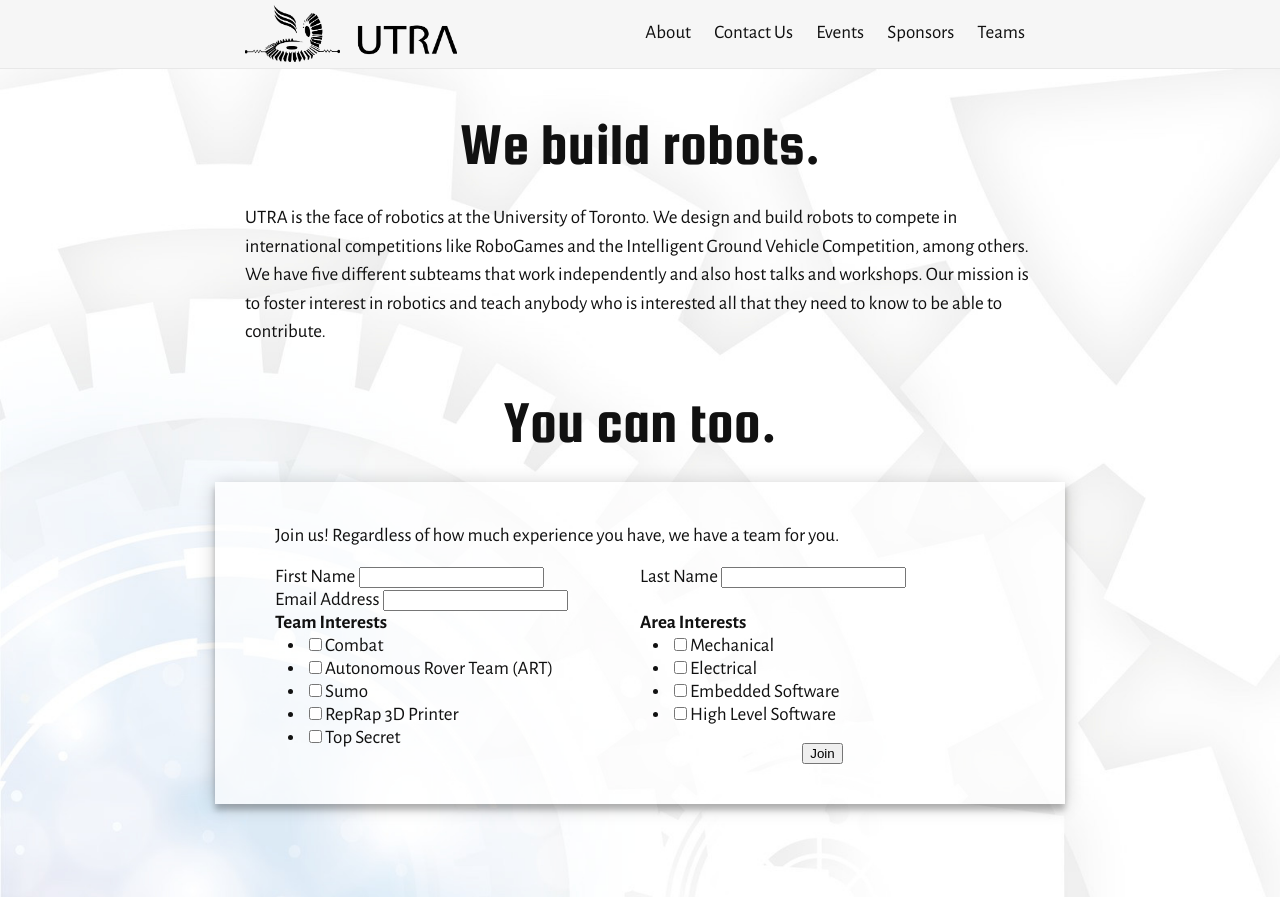
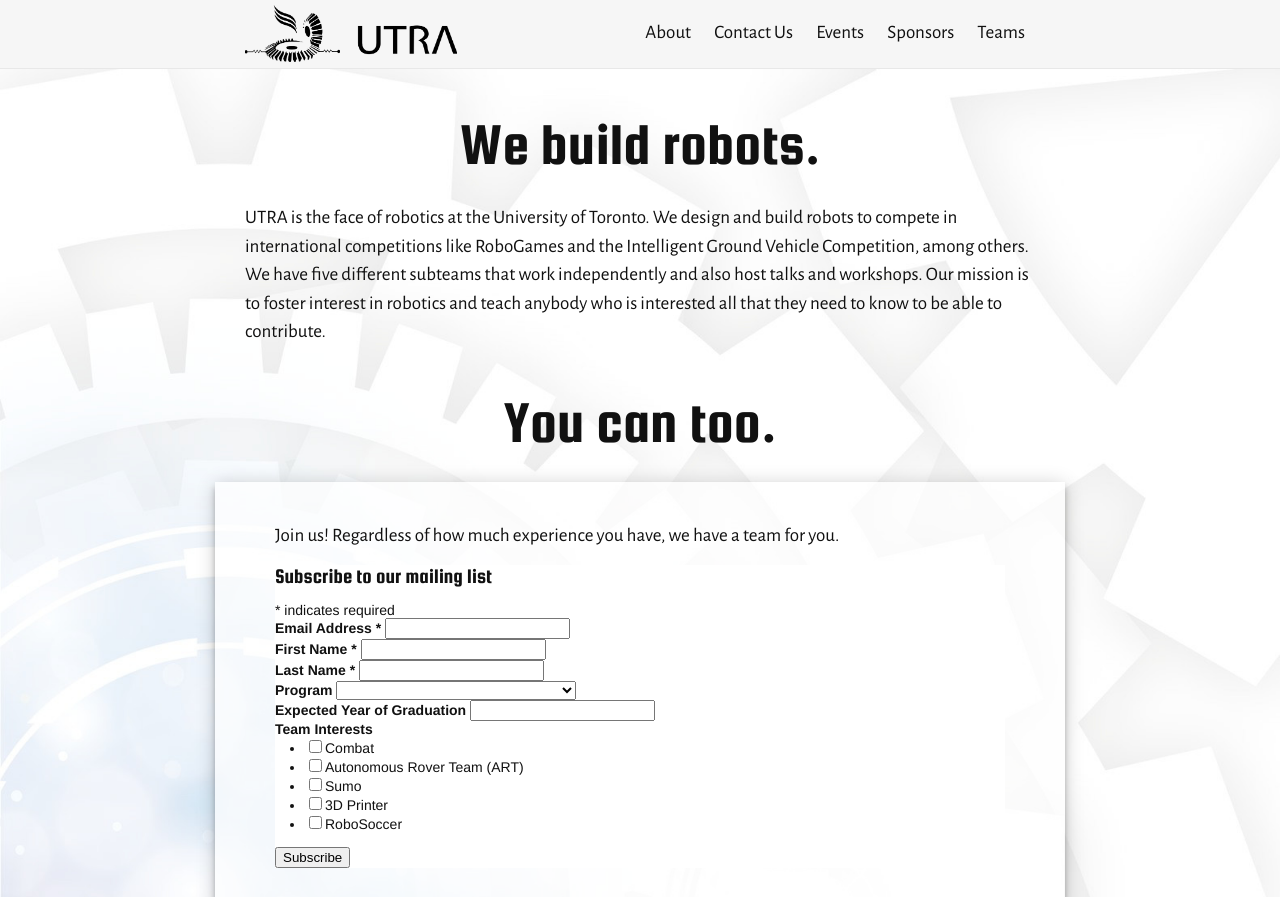
Before and after one commit to utra/utra-old-website, a Jekyll site: the page built from index.html, in a window 1280 px wide, cut to the strip 0-897 px from the top of the page. Built offline with Jekyll 4.4.1, drawn with Linux system fonts in a browser that asks for light colours; comment, search, counter and statistics services are not loaded.

Commit message:
Updated website form

```diff
--- a/_includes/signup.html
+++ b/_includes/signup.html
@@ -1,63 +1,68 @@
 <!-- Begin MailChimp Signup Form -->
-<link href="//cdn-images.mailchimp.com/embedcode/classic-081711.css" rel="stylesheet" type="text/css">
+<link href="//cdn-images.mailchimp.com/embedcode/classic-10_7.css" rel="stylesheet" type="text/css">
 <style type="text/css">
-	#mc_embed_signup{clear:left; font:19px Alegreya Sans,Helvetica,Arial,sans-serif; font-weight: 300}
-  #button-container{text-align : center !important;}
-  .half-width{
-     float:left !important;
-     width:48% !important;
-     clear:none !important;
-   }
-	 #mc_embed_signup form {padding : 0}
-	#mc_embed_signup .mc-field-group{width: 98%}
-  .half-width:first-child{margin-right:2%;}
+  #mc_embed_signup{background:#fff; clear:left; font:14px Helvetica,Arial,sans-serif; }
   /* Add your own MailChimp form style overrides in your site stylesheet or in this style block.
      We recommend moving this block and the preceding CSS link to the HEAD of your HTML file. */
 </style>
 <div id="mc_embed_signup">
 <form action="//utra.us4.list-manage.com/subscribe/post?u=278107b7e9cd8e64fd055c220&amp;id=a785f8e453" method="post" id="mc-embedded-subscribe-form" name="mc-embedded-subscribe-form" class="validate" target="_blank" novalidate>
     <div id="mc_embed_signup_scroll">
-<div class="row">
-  <div class="mc-field-group half-width">
-  	<label for="mce-FNAME">First Name </label>
+  <h2>Subscribe to our mailing list</h2>
+<div class="indicates-required"><span class="asterisk">*</span> indicates required</div>
+<div class="mc-field-group">
+  <label for="mce-EMAIL">Email Address  <span class="asterisk">*</span>
+</label>
+  <input type="email" value="" name="EMAIL" class="required email" id="mce-EMAIL">
+</div>
+<div class="mc-field-group">
+  <label for="mce-FNAME">First Name  <span class="asterisk">*</span>
+</label>
   <input type="text" value="" name="FNAME" class="required" id="mce-FNAME">
 </div>
-  <div class="mc-field-group half-width">
-  	<label for="mce-LNAME">Last Name </label>
+<div class="mc-field-group">
+  <label for="mce-LNAME">Last Name  <span class="asterisk">*</span>
+</label>
   <input type="text" value="" name="LNAME" class="required" id="mce-LNAME">
 </div>
+<div class="mc-field-group">
+  <label for="mce-MMERGE3">Program </label>
+  <select name="MMERGE3" class="" id="mce-MMERGE3">
+  <option value=""></option>
+  <option value="Chemical Engineering">Chemical Engineering</option>
+<option value="Civil Engineering">Civil Engineering</option>
+<option value="Electrical and Computer Engineering">Electrical and Computer Engineering</option>
+<option value="Engineering Science">Engineering Science</option>
+<option value="Industrial (Systems) Engineering">Industrial (Systems) Engineering</option>
+<option value="Material Science and Engineering">Material Science and Engineering</option>
+<option value="Mechanical Engineering">Mechanical Engineering</option>
+<option value="Mineral Engineering">Mineral Engineering</option>
+<option value="TrackOne">TrackOne</option>
+<option value="Other">Other</option>
+
+  </select>
 </div>
 <div class="mc-field-group">
-	<label for="mce-EMAIL">Email Address </label>
-	<input type="email" value="" name="EMAIL" class="required email" id="mce-EMAIL">
+  <label for="mce-GRADYEAR">Expected Year of Graduation </label>
+  <input type="text" value="" name="GRADYEAR" class="" id="mce-GRADYEAR">
 </div>
-<div class="row">
-<div class="mc-field-group input-group half-width">
+<div class="mc-field-group input-group">
     <strong>Team Interests </strong>
     <ul><li><input type="checkbox" value="1" name="group[17885][1]" id="mce-group[17885]-17885-0"><label for="mce-group[17885]-17885-0">Combat</label></li>
 <li><input type="checkbox" value="2" name="group[17885][2]" id="mce-group[17885]-17885-1"><label for="mce-group[17885]-17885-1">Autonomous Rover Team (ART)</label></li>
 <li><input type="checkbox" value="4" name="group[17885][4]" id="mce-group[17885]-17885-2"><label for="mce-group[17885]-17885-2">Sumo</label></li>
-<li><input type="checkbox" value="16" name="group[17885][16]" id="mce-group[17885]-17885-3"><label for="mce-group[17885]-17885-3">RepRap 3D Printer</label></li>
-<li><input type="checkbox" value="512" name="group[17885][512]" id="mce-group[17885]-17885-4"><label for="mce-group[17885]-17885-4">Top Secret</label></li>
+<li><input type="checkbox" value="8" name="group[17885][8]" id="mce-group[17885]-17885-3"><label for="mce-group[17885]-17885-3">3D Printer</label></li>
+<li><input type="checkbox" value="16" name="group[17885][16]" id="mce-group[17885]-17885-4"><label for="mce-group[17885]-17885-4">RoboSoccer</label></li>
 </ul>
-</div>
-<div class="mc-field-group input-group half-width">
-    <strong>Area Interests </strong>
-    <ul><li><input type="checkbox" value="32" name="group[17889][32]" id="mce-group[17889]-17889-0"><label for="mce-group[17889]-17889-0">Mechanical</label></li>
-<li><input type="checkbox" value="64" name="group[17889][64]" id="mce-group[17889]-17889-1"><label for="mce-group[17889]-17889-1">Electrical</label></li>
-<li><input type="checkbox" value="128" name="group[17889][128]" id="mce-group[17889]-17889-2"><label for="mce-group[17889]-17889-2">Embedded Software</label></li>
-<li><input type="checkbox" value="256" name="group[17889][256]" id="mce-group[17889]-17889-3"><label for="mce-group[17889]-17889-3">High Level Software</label></li>
-</ul>
-</div>
 </div>
   <div id="mce-responses" class="clear">
     <div class="response" id="mce-error-response" style="display:none"></div>
     <div class="response" id="mce-success-response" style="display:none"></div>
   </div>    <!-- real people should not fill this in and expect good things - do not remove this or risk form bot signups-->
-    <div style="position: absolute; left: -5000px;"><input type="text" name="b_278107b7e9cd8e64fd055c220_a785f8e453" tabindex="-1" value=""></div>
-    <div class="clear" id="button-container"><input type="submit" value="Join" name="subscribe" id="mc-embedded-subscribe" class="button"></div>
+    <div style="position: absolute; left: -5000px;" aria-hidden="true"><input type="text" name="b_278107b7e9cd8e64fd055c220_a785f8e453" tabindex="-1" value=""></div>
+    <div class="clear"><input type="submit" value="Subscribe" name="subscribe" id="mc-embedded-subscribe" class="button"></div>
     </div>
 </form>
 </div>
-<script type='text/javascript' src='//s3.amazonaws.com/downloads.mailchimp.com/js/mc-validate.js'></script><script type='text/javascript'>(function($) {window.fnames = new Array(); window.ftypes = new Array();fnames[0]='EMAIL';ftypes[0]='email';fnames[1]='FNAME';ftypes[1]='text';fnames[2]='LNAME';ftypes[2]='text';fnames[3]='MMERGE3';ftypes[3]='dropdown';fnames[4]='OTHER';ftypes[4]='text';fnames[5]='GRADYEAR';ftypes[5]='text';fnames[6]='MMERGE6';ftypes[6]='text';}(jQuery));var $mcj = jQuery.noConflict(true);</script>
+<script type='text/javascript' src='//s3.amazonaws.com/downloads.mailchimp.com/js/mc-validate.js'></script><script type='text/javascript'>(function($) {window.fnames = new Array(); window.ftypes = new Array();fnames[0]='EMAIL';ftypes[0]='email';fnames[1]='FNAME';ftypes[1]='text';fnames[2]='LNAME';ftypes[2]='text';fnames[3]='MMERGE3';ftypes[3]='dropdown';fnames[5]='GRADYEAR';ftypes[5]='text';}(jQuery));var $mcj = jQuery.noConflict(true);</script>
 <!--End mc_embed_signup-->
```
Also changed, not shown: teams/soccer.md (+3 -0 lines), 1 other file. Lines whose indentation alone changed are shown as unchanged.
